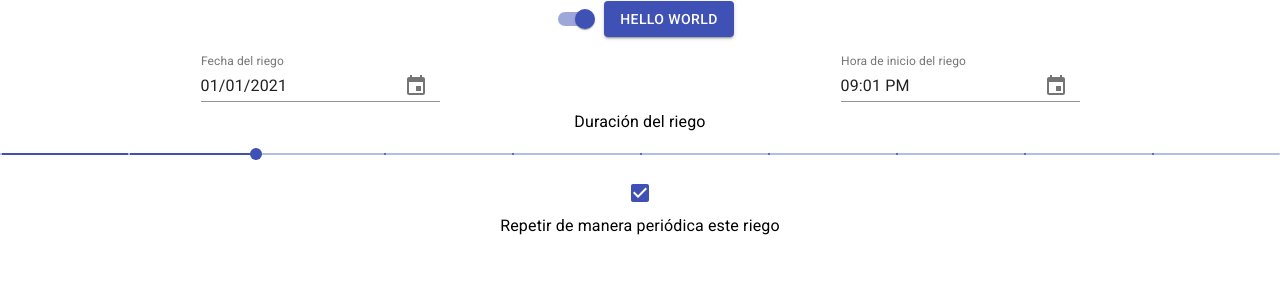
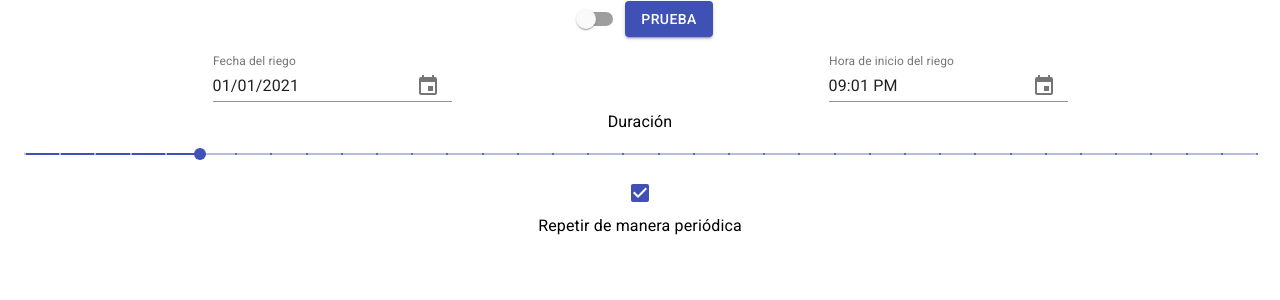
Before and after one commit to PabloEstevez/iotscheduler-ui, a React (Create React App) app: page / in a window 1280 px wide. Shown: the top 300 px of the page. Built offline with nearby package versions, Linux system fonts and the light colour scheme.

Commit message:
Intento de on_off

```diff
--- a/src/App.js
+++ b/src/App.js
@@ -1,5 +1,5 @@
 import React from 'react';
-import logo from './logo.svg';
+//import logo from './logo.svg';
 import './App.css';
 import Button from '@material-ui/core/Button';
 import Switch from '@material-ui/core/Switch';
@@ -22,15 +22,23 @@ import Slider from '@material-ui/core/Slider';
 
 function App() {
 
+  // VARIABLES GLOBALES
+  const API_URL = "http://192.168.0.129:5000";
+  const requestOptions_GET = {
+    method: 'GET',
+    headers: { 'Content-Type': 'application/json' }
+  };
+
+
   //parametros para el slider
-  const useStyles = makeStyles({
-    root: {
-      width: 300,
+  const classes = makeStyles({
+    slider: {
+      width: 50,
     },
   });
 
   function valuetext(value) {
-    return `${value}°C`;
+    return `${value} minutos`;
   }
 
 
@@ -44,60 +52,65 @@ function App() {
   //parametros para el switch
 
   const [state, setState] = React.useState({
-    checked: true,
+    checked: false,
   });
 
-  const handleChange = (event) => {
+  // FUNCIONES
+
+  const handleSwitchChange = async (event) => {
     //setState({ ...state, [event.target.name]: event.target.checked });
-    let id_zona = 'huerto';
-    let nuevoEstado;
+    let id_sector = 'huerto';
+    //let nuevoEstado;
 
     //Petición GET a gpio_status para obtener el estado del riego
-    const requestOptions_GET = {
-      method: 'GET',
+    const estado = await fetch(`${API_URL}/gpio_status?id=${encodeURIComponent(id_sector)}`, requestOptions_GET)
+      .then(response => response.json().gpio_status);
+      /*.then(json => {
+        nuevoEstado = !json.gpio_status;
+        console.log("Nuevo estado: " + nuevoEstado);
+      });*/
+
+    //Petición POST a on_off para cambiar el estado del riego
+    const requestOptions_POST = await {
+      method: 'POST',
       headers: { 'Content-Type': 'application/json' },
-      body: JSON.stringify({ id: id_zona })
+      body: JSON.stringify({ "id": id_sector, "status": bool2string(!estado) })
     };
 
-    fetch('http://rapsberry.local:5000/gpio_status')
+    await fetch(`${API_URL}/on_off`, requestOptions_POST)
       .then(response => response.json())
-        .then(json => {
-          console.log(json);
-          nuevoEstado= !json;
-        });
-
-
-    //Petición POST a on_off para cambiar el estado del riego
-    const requestOptions_POST = {
-      method: 'POST',
-      headers: { 'Content-Type': 'application/json' },
-      body: JSON.stringify({ id: id_zona, status: nuevoEstado })
+      .then(json => console.log(json)).then(setState({ ...state, checked: !estado })).then(console.log("Estado: " + estado));
   };
 
-    fetch('http://rapsberry.local:5000/on_off',requestOptions_POST)
-        .then(response => response.json())
-        .then(json => console.log(json)).then(setState({ ...state, checked: nuevoEstado }));
-
-
-
-  };
+  function bool2string(b){
+    return b ? "1" : "0";
+  }
 
   return (
     <div className="App">
+      <Container fixed>
         <Switch
           checked={state.checked}
-        onChange={handleChange}
+          onChange={handleSwitchChange}
           color="primary"
           name="checked"
           inputProps={{ 'aria-label': 'primary checkbox' }}
         />
 
         <Button variant="contained" color="primary" onClick={() => {
-        fetch('https://jsonplaceholder.typicode.com/todos/1')
+          let id_sector = 'huerto';
+          let nuevoEstado = 0;
+          const requestOptions_POST = {
+            method: 'POST',
+            headers: { 'Content-Type': 'application/json' },
+            body: JSON.stringify({ "id": id_sector, "status": nuevoEstado.toString() })
+          };
+
+          fetch(`${API_URL}/on_off`, requestOptions_POST)
             .then(response => response.json())
-        .then(json => console.log(json)).then(console.log("illo funciona"));
+            .then(json => console.log(json));
         }}>
-          Hello World
+          Prueba
       </Button>
 
         <MuiPickersUtilsProvider utils={DateFnsUtils}>
@@ -129,27 +142,27 @@ function App() {
         </MuiPickersUtilsProvider>
 
         <Typography id="discrete-slider" gutterBottom>
-        Duración del riego
+          Duración
         </Typography>
         <Slider
+          margin="normal"
+          className={classes.slider}
           defaultValue={30}
           getAriaValueText={valuetext}
           aria-labelledby="discrete-slider"
           valueLabelDisplay="auto"
-        step={10}
+          step={5}
           marks
-        min={10}
-        max={110}
+          min={5}
+          max={180}
         />
-
-      <Container fixed>
         <Checkbox
           defaultChecked
           color="primary"
           inputProps={{ 'aria-label': 'secondary checkbox' }}
         />
         <Typography id="discrete-slider" gutterBottom>
-          Repetir de manera periódica este riego
+          Repetir de manera periódica
         </Typography>
       </Container>
 
```
Also changed, not shown: 1 other file (tests, documents, lock files or other folders). Lines whose indentation alone changed are shown as unchanged.
